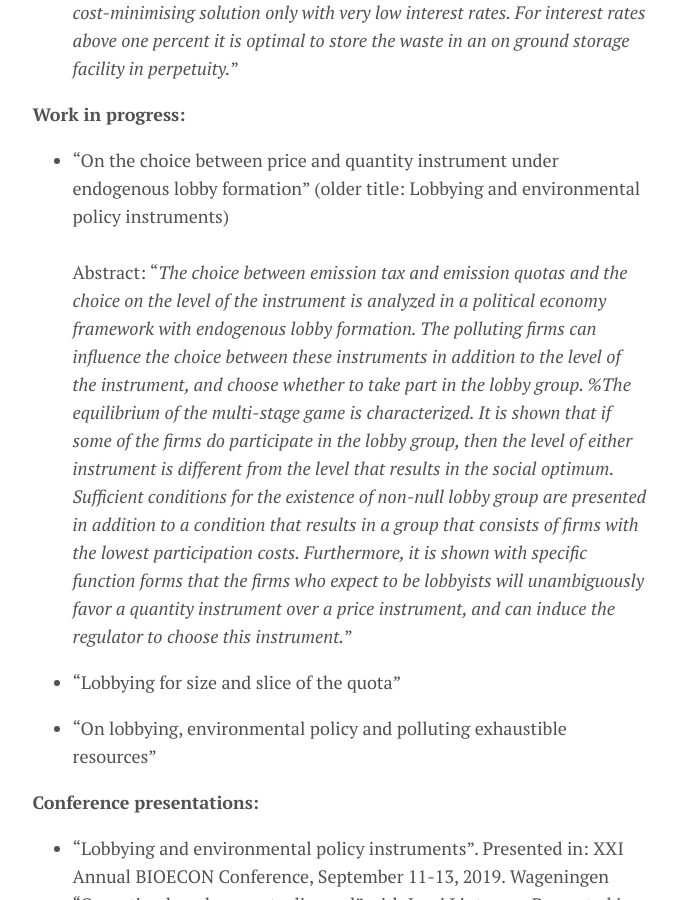
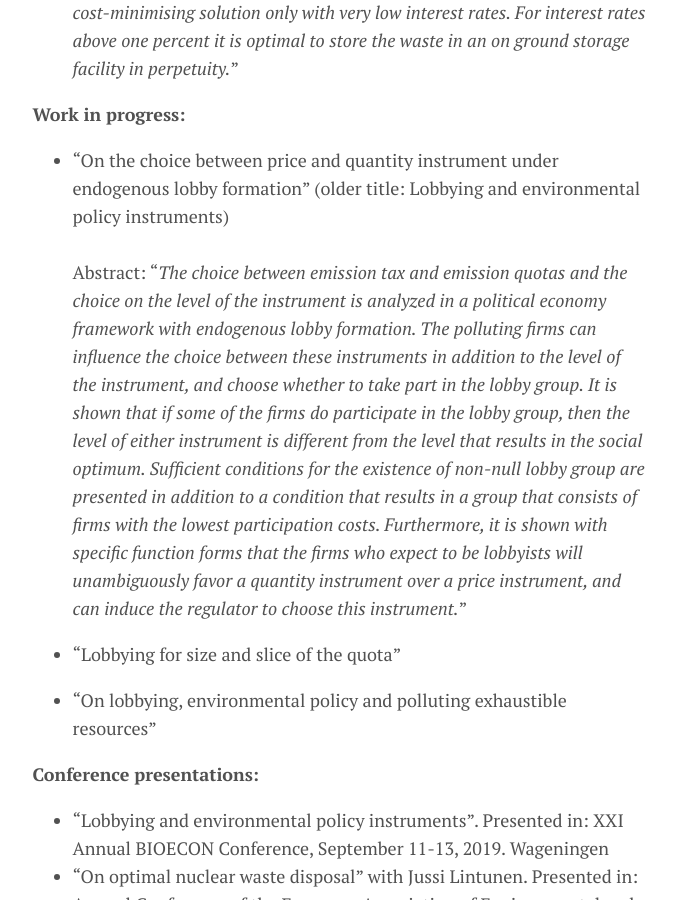
Before and after one commit to plappi/Milo, a Jekyll site: the page built from menu/research.md, in a window 1280 px wide and 900 px high, scrolled down 2430 px. Shown: the whole window, without its empty margins (300-978 px from the left). Built offline with Jekyll 4.4.1, drawn with Linux system fonts in a browser that asks for light colours; nearby versions of some CDN libraries.

Commit message:
Update research.md

```diff
--- a/menu/research.md
+++ b/menu/research.md
@@ -29,7 +29,7 @@ Abstract: "*This paper analyses socially optimal nuclear plant operation and nuc
 
 * "On the choice between price and quantity instrument under endogenous lobby formation" (older title: Lobbying and environmental policy instruments) <br/>
 <br/>
-Abstract: "*The choice between emission tax and emission quotas and the choice on the level of the instrument is analyzed in a political economy framework with endogenous lobby formation. The polluting firms can influence the choice between these instruments in addition to the level of the instrument, and choose whether to take part in the lobby group. %The equilibrium of the multi-stage game is characterized.
+Abstract: "*The choice between emission tax and emission quotas and the choice on the level of the instrument is analyzed in a political economy framework with endogenous lobby formation. The polluting firms can influence the choice between these instruments in addition to the level of the instrument, and choose whether to take part in the lobby group.
 It is shown that if some of the firms do participate in the lobby group, then the level of either instrument is different from the level that results in the social optimum. Sufficient conditions for the existence of non-null lobby group are presented in addition to a condition that results in a group that consists of firms with the lowest participation costs.  Furthermore, it is shown with specific function forms that the firms who expect to be lobbyists will unambiguously favor a quantity instrument over a price instrument, and can induce the regulator to choose this instrument.*"
 
 * "Lobbying for size and slice of the quota"
```
